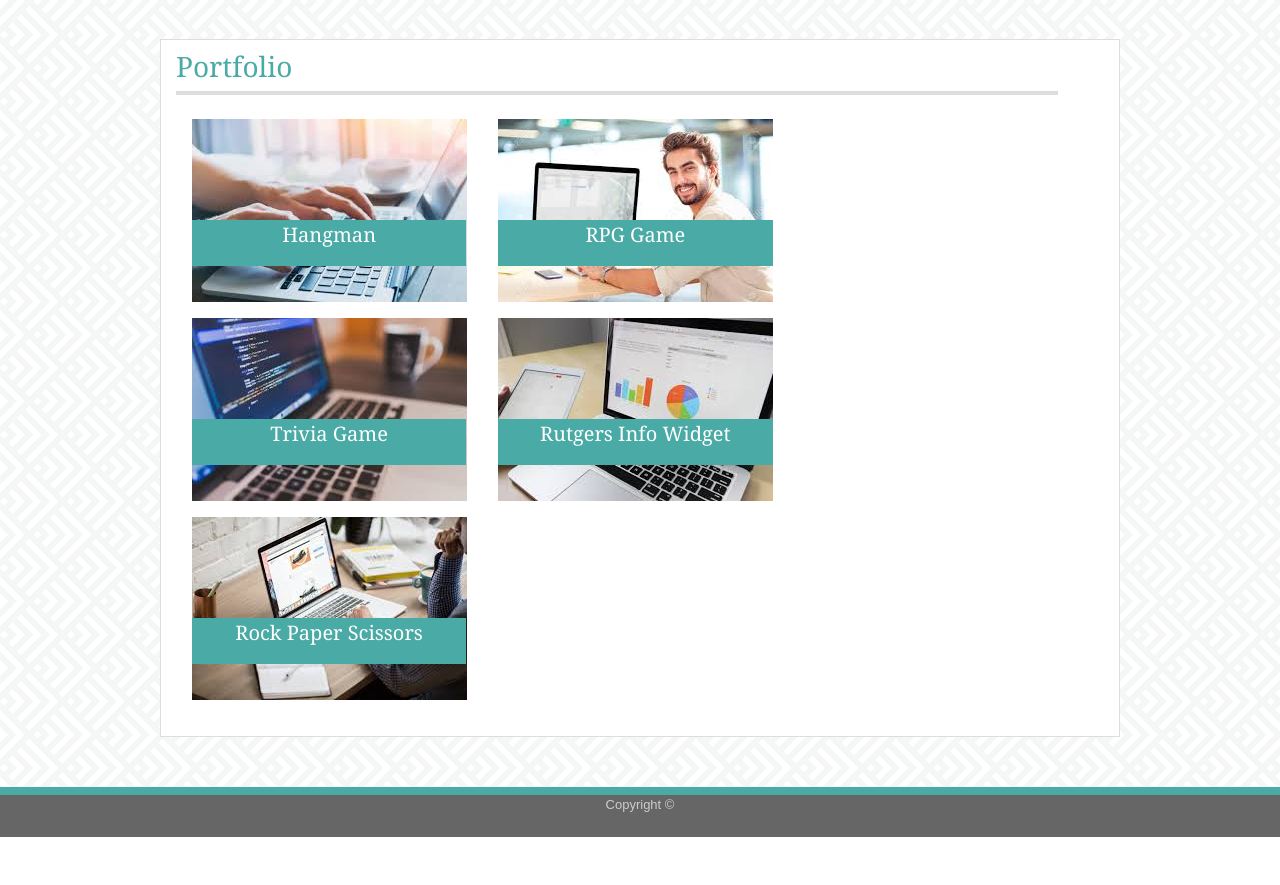
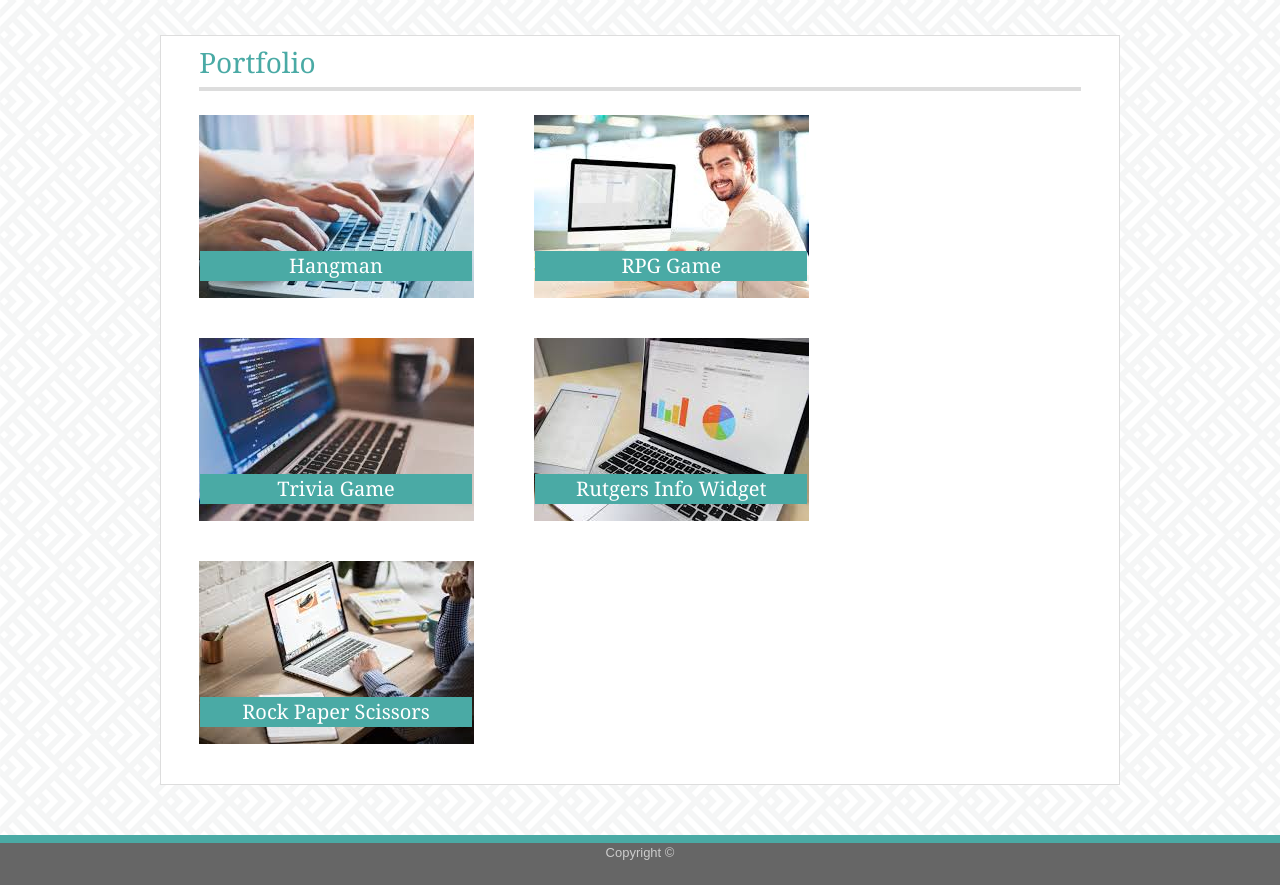
Before and after one commit to yechan96/bootcamp_hw2, a plain HTML site: page portfolio.html in a window 1280 px wide. Shown: the part 65-950 px from the top of the page. Before the commit the page ends 902 px from the top, so only its background shows below. Drawn offline with nearby package versions, Linux system fonts and the light colour scheme.

Commit message:
finished

```diff
--- a/assets/css/style.css
+++ b/assets/css/style.css
@@ -29,7 +29,6 @@ header{
     font-family: 'Georgia',Times, 'Times New Roman', serif;
     background-color: #4aaaa5;
     color: #ffffff;
-    padding: 10px;
 }
 a{
     padding: 15px;
@@ -56,6 +55,8 @@ a:link, a:visited{
     border-bottom: 4px solid #dddddd;
     margin-top: 10px;
     width: 95%;
+    margin-left: auto;
+    margin-right: auto;
 }
 #contents{
     max-width: 95%;
@@ -99,26 +100,15 @@ textarea{
     height: 40px;
     font-size: medium;
 }
-.gallery{
-    display: grid;
-    grid-template-columns: 33% 33%;
-    grid-template-rows: auto auto auto;
-    padding-bottom: 20px;
-    justify-items: center;
-}
-.gallery-item{
-    position: relative;
-}
 .text-block{
     position: absolute;
     background-color: #4aaaa5;
     color: #ffffff;
-    bottom: 20%;
-    right: 5%;
-    left: 5%;
-    text-align: center;
     font-family: Georgia, 'Times New Roman', Times, serif;
     font-size: 20px;
+    text-align: center;
+    bottom: 20%;
+    width: 272px;
 }
 footer{
     border-top: 8px solid #4aaaa5;
--- a/portfolio.html
+++ b/portfolio.html
@@ -11,7 +11,7 @@
 <body>
     <header>
         <div class="main-header col-sm-12">
-            <div id="header-left">
+            <div class="p-2"id="header-left">
                 <h3 class="align-middle">Ye Chan Lee</h3>
             </div>
             <nav class="navbar float-right">
@@ -38,49 +38,48 @@
                 </div>
 
                 <br>
-
-                <div class="gallery">
-                    <figure class="gallery-item">
+                <div class="row">
+                        <figure class="col-sm-4 mx-2">
                             <a href="">
-                            <img class="image-fluid" src="./assets/images/computer1.jpeg" class="gallery__img">
-                            <div class="text-block">
-                                <p>Hangman</p>
+                                <img class="image-fluid" src="./assets/images/computer1.jpeg" >
+                                <div class="text-block ml-3">
+                                    Hangman
                                 </div>
                             </a>
                         </figure>
 
-                    <figure class="gallery-item">
+                        <figure class="col-sm-4 mx-2">
                             <a href="">
-                            <img class="image-fluid" src="./assets/images/computer2.jpeg" class="gallery__img">
-                            <div class="text-block">
-                                <p>RPG Game</p>
+                                <img class="image-fluid" src="./assets/images/computer2.jpeg">
+                                <div class="text-block ml-3">
+                                    RPG Game
                                 </div>
                             </a>
                         </figure>
 
-                    <figure class="gallery-item">
+                        <figure class="col-sm-4 mx-2">
                             <a href="">
-                            <img class="image-fluid" src="./assets/images/computer3.jpeg" class="gallery__img">
-                            <div class="text-block">
-                                <p>Trivia Game</p>
+                                <img class="image-fluid" src="./assets/images/computer3.jpeg">
+                                <div class="text-block ml-3">
+                                    Trivia Game
                                 </div>
                             </a>
                         </figure>
 
-                    <figure class="gallery-item">
+                        <figure class="col-sm-4 mx-2">
                             <a href="">
-                            <img class="image-fluid" src="./assets/images/computer4.jpeg" class="gallery__img">
-                            <div class="text-block">
-                                <p>Rutgers Info Widget</p>
+                                <img class="image-fluid" src="./assets/images/computer4.jpeg">
+                                <div class="text-block ml-3">
+                                    Rutgers Info Widget
                                 </div>
                             </a>
                         </figure>
 
-                    <figure class="gallery-item">
+                        <figure class="col-sm-4 mx-2">
                             <a href="">
-                            <img class="image-fluid" src="./assets/images/computer5.jpeg" class="gallery__img">
-                            <div class="text-block">
-                                <p>Rock Paper Scissors</p>
+                                <img class="image-fluid" src="./assets/images/computer5.jpeg">
+                                <div class="text-block ml-3">
+                                    Rock Paper Scissors
                                 </div>
                             </a>
                         </figure>
```
Also changed, not shown: contact.html (+1 -1 lines), index.html (+1 -1 lines). Lines whose indentation alone changed are shown as unchanged.
